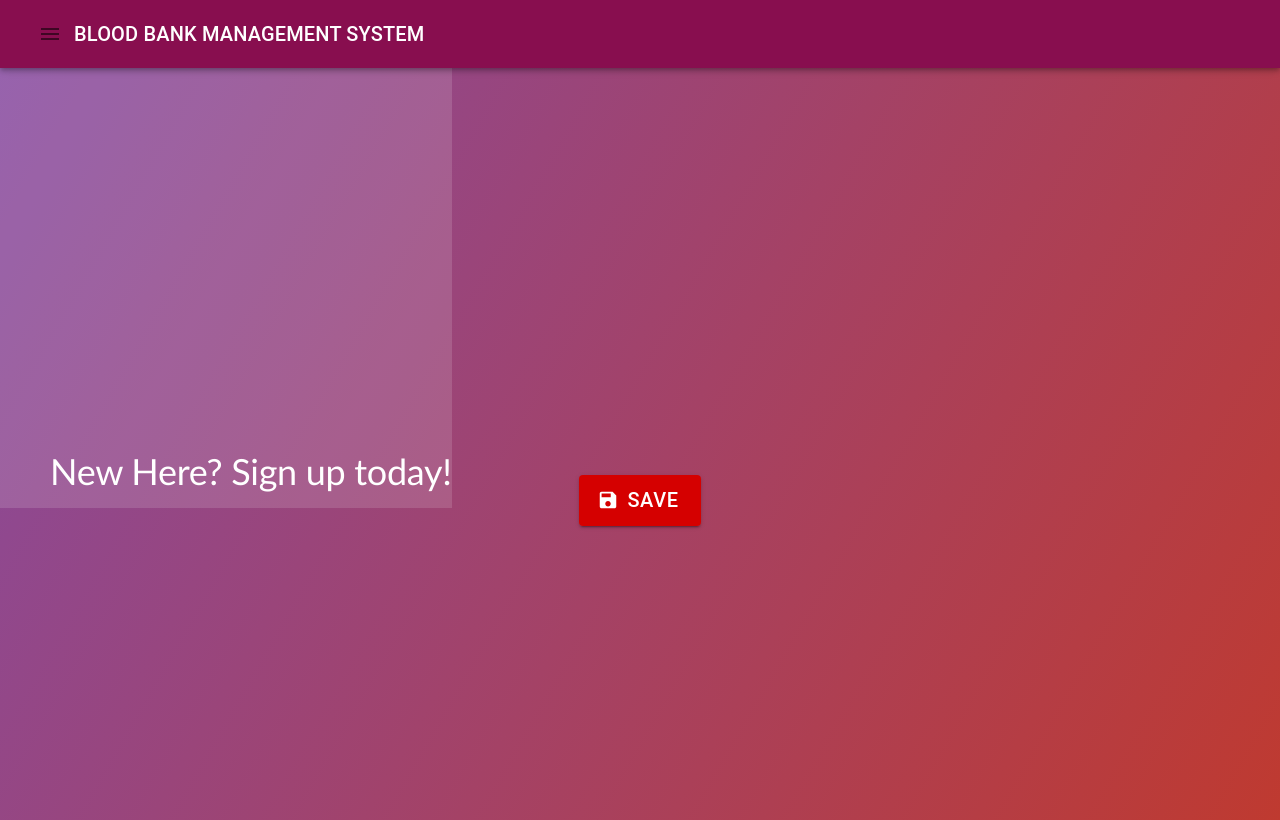
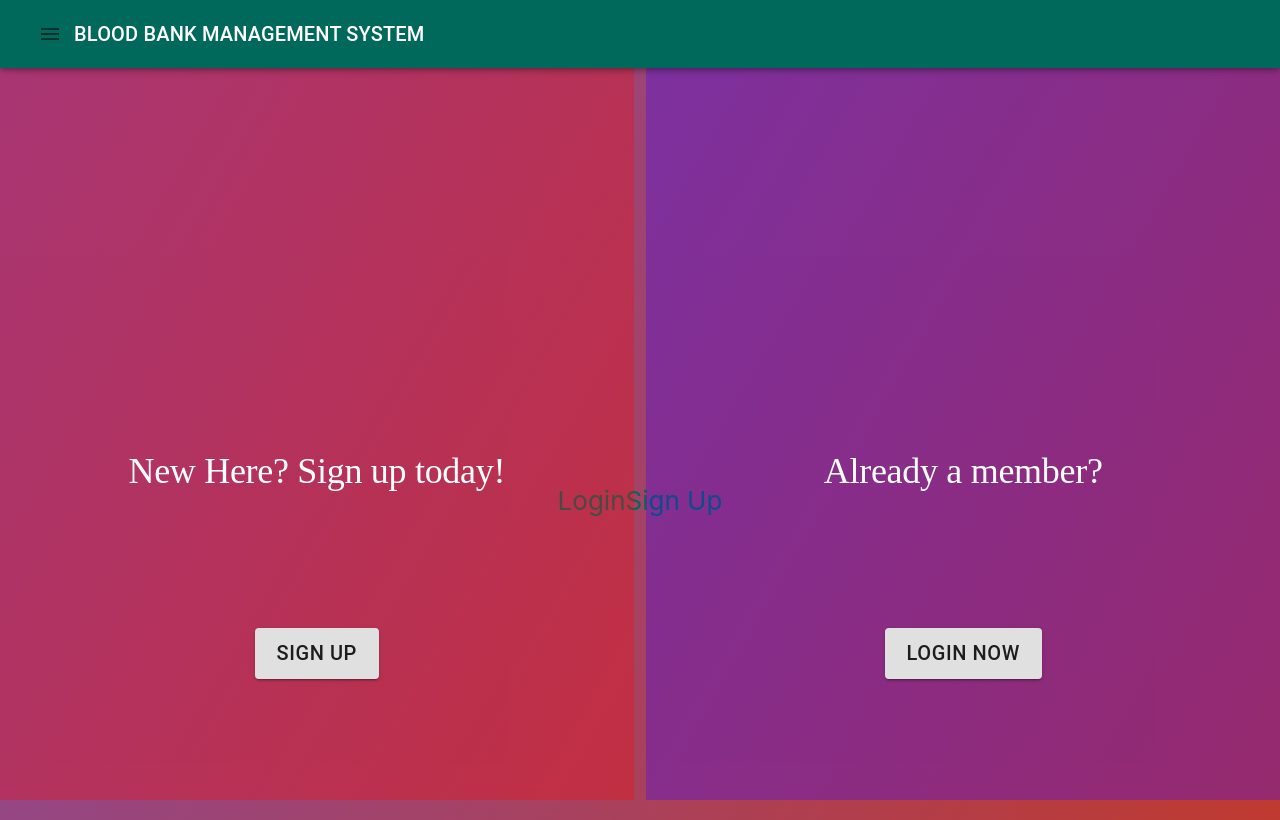
Before and after one commit to fast-isb/assignment-1-WaliZaidi, a React (Create React App) app in the folder frontend/: page / in a window 1280 px wide. Built offline with nearby package versions, Linux system fonts and the light colour scheme.

Commit message:
"Basically the final version of the startup page"

```diff
--- a/frontend/package.json
+++ b/frontend/package.json
@@ -11,6 +11,8 @@
     "react": "^18.2.0",
     "react-dom": "^18.2.0",
     "react-native-linear-gradient": "^2.6.2",
+    "react-router": "^6.4.2",
+    "react-router-dom": "^6.4.2",
     "react-scripts": "5.0.1",
     "web-vitals": "^2.1.4"
   },
--- a/frontend/src/App.css
+++ b/frontend/src/App.css
@@ -35,8 +35,9 @@
 }
 
 #leftBox {
-  background-color: #ffffff23;
-  min-height: 20vh;
+  background-color: #ff000047;
+  min-height: 100vh;
+  min-width: 49.5vw;
   position: fixed;
   left: 0px;
   top: 0px;
@@ -46,8 +47,9 @@
 }
 
 #rightBox {
-  background-color: #ff000028;
-  min-height: 20vh;
+  background-color: #3300ff4b;
+  min-height: 100vh;
+  min-width: 49.5vw;
   position: fixed;
   right: 0px;
   top: 0px;
--- a/frontend/src/App.js
+++ b/frontend/src/App.js
@@ -2,7 +2,7 @@ import './App.css';
 import Button from '@material-ui/core/Button';
 import SaveIcon from '@material-ui/icons/Save';
 import DeleteIcon from '@material-ui/icons/Delete';
-import { Box, ButtonGroup, FormControlLabel } from '@material-ui/core';
+import { Box, ButtonGroup, FormControlLabel, Link } from '@material-ui/core';
 import Checkbox from '@material-ui/core/Checkbox';
 import TextField from '@material-ui/core/TextField';
 import { makeStyles, ThemeProvider, createTheme, StylesProvider, styled } from '@material-ui/core/styles'; //import for styles and themes
@@ -21,7 +21,7 @@ import MenuIcon from '@material-ui/icons/Menu'; //and this is the actual icon th
 const theme = createTheme({ //this is how you create a theme, and then you can use it within the theme provider
   palette: { //is how colors are changed
     primary: { //the changing of the primary color in this
-      main: '#880e4f', //and then the values of the color that you want to change, with the weight of the color in the braces
+      main: '#00695c', //and then the values of the color that you want to change, with the weight of the color in the braces
     },
     secondary: {
       main:'#d50000', //secondary
@@ -56,31 +56,38 @@ function App() {
               width: '50%',
               height: 1200,
               backgroundColor: 'primary',
-              // '&:hover': {
-              // backgroundColor: 'primary',
-              // },
             }}>
-            <Typography variant="h2" style={{fontFamily: 'Calibri', color: 'white', fontSize: 36, marginTop: 450, marginLeft: 50}}>
+            <Typography variant="h2" style={{fontFamily: 'Rockwell', color: 'white', fontSize: 36, marginTop: 450, marginLeft: 0}}>
               New Here? Sign up today!
             </Typography>
+            <ButtonGroup variant="contained" color="secondary.light" style={{fontSize: 20, marginTop: 120}} >
+              <Button size="large" style={{fontSize: 20}}>Sign up</Button>
+            </ButtonGroup>
           </Box>
           <Box id='rightBox' sx={{
               width: '50%',
               height: 1200,
               backgroundColor: 'primary',
-              // '&:hover': {
-              // backgroundColor: 'primary',
-              // },
             }}>
-
+            <Typography variant="h2" style={{fontFamily: 'Rockwell', color: 'white', fontSize: 36, marginTop: 450, marginLeft: 0}}>
+              Already a member?
+            </Typography>
+            <ButtonGroup variant="contained" color="primary.light" style={{fontSize: 20, marginTop: 120}} >
+              <Button size="large" style={{fontSize: 20}}>Login now</Button>
+            </ButtonGroup>
           </Box>
         </div>
         <div id='backgroundImage' style={{backgroundImage: 'url("")'}}>
 
         </div>
-        <ButtonGroup variant="contained" color="secondary">
-            <Button startIcon={<SaveIcon />} size="large" style={{fontSize: 20}}>Save</Button>
-        </ButtonGroup>
+        <div>
+          <Link to="/LoginPage" className="Login">
+            Login
+          </Link>
+          <Link to="/SignUp" className="SignUp">
+            Sign Up
+          </Link>
+        </div>
       </header>
     </div>
     </ThemeProvider>
```
Also changed, not shown: 2 other files (tests, documents, lock files or other folders).
